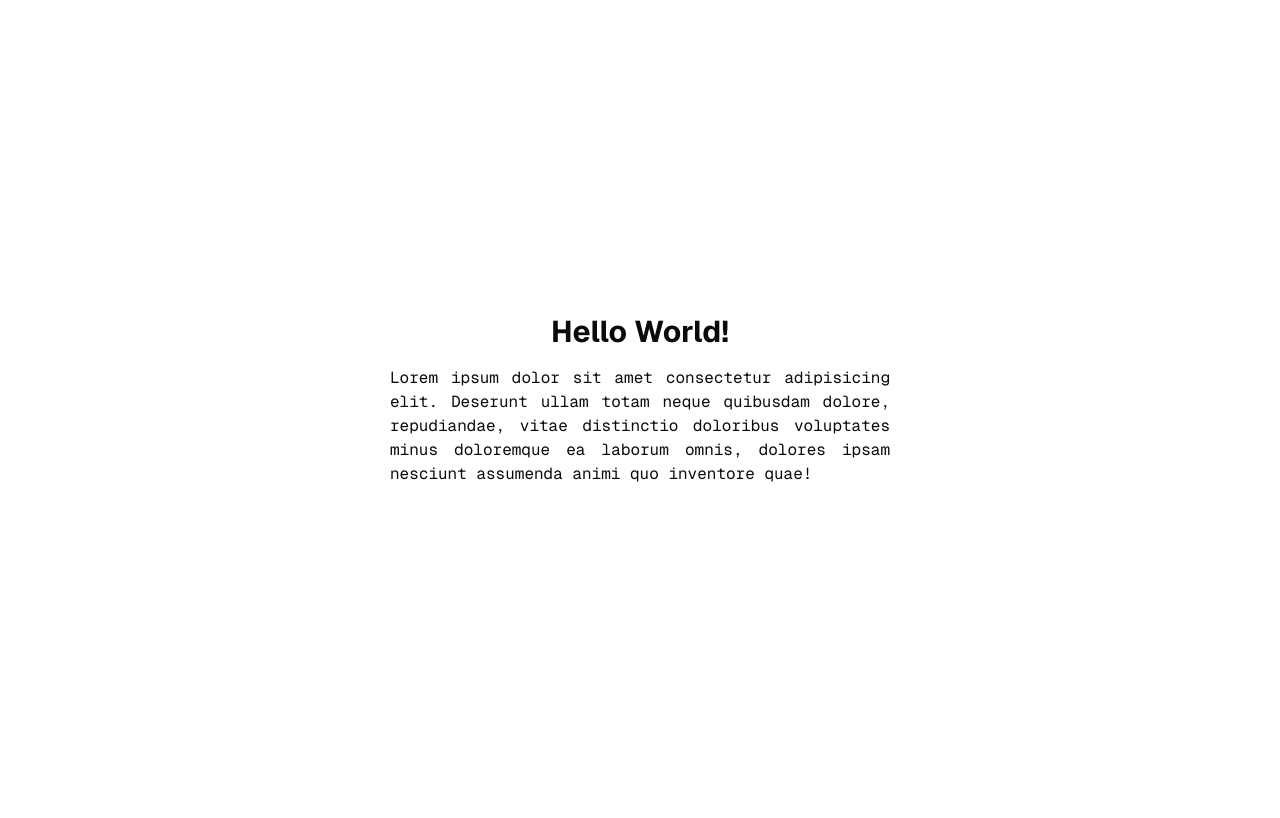
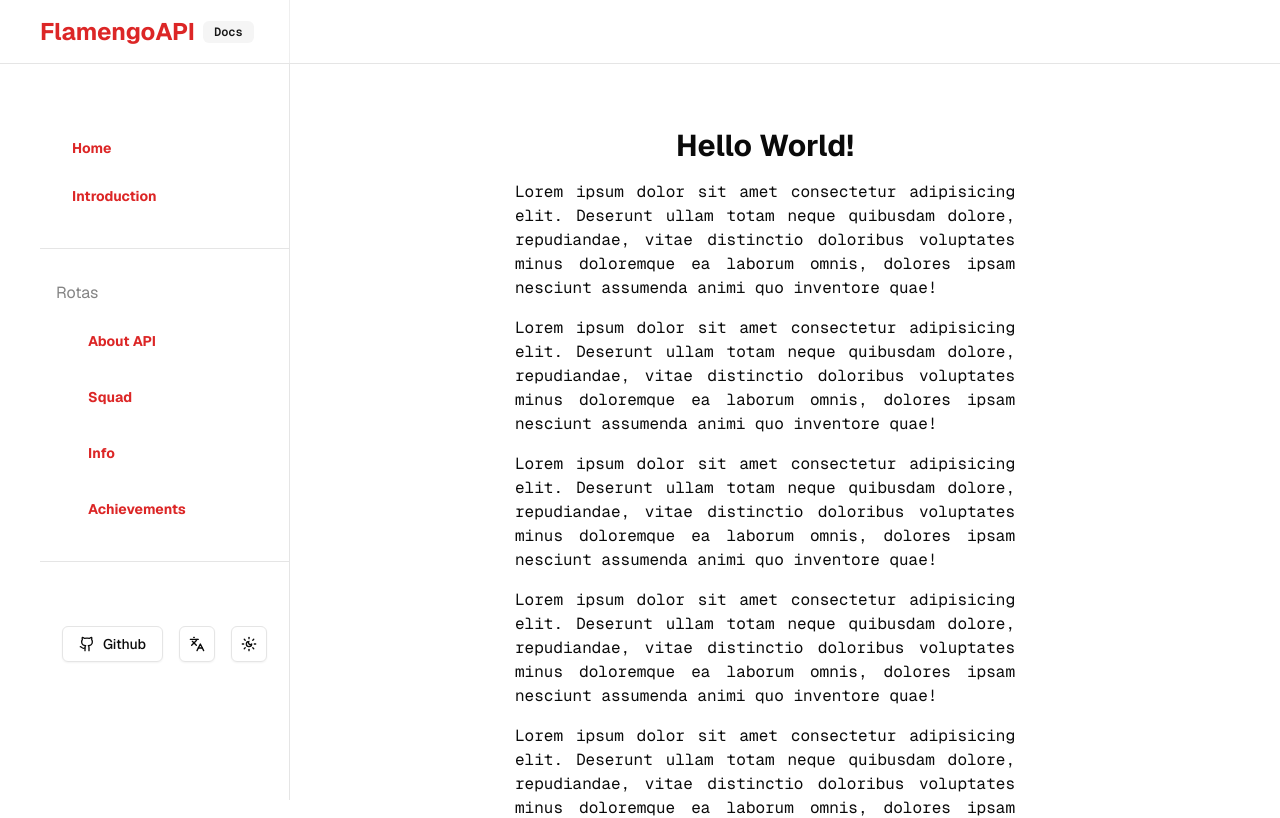
Before and after one commit to LuanFlorencioo/docs-flamengo-api, a Next.js app: page /en in a window 1280 px wide. Shown: the top 818 px of the page. Built offline with nearby package versions, Linux system fonts and the light colour scheme.

Commit message:
feat: add Header and Aside components

```diff
--- a/src/app/[locale]/layout.tsx
+++ b/src/app/[locale]/layout.tsx
@@ -1,3 +1,5 @@
+import { Aside } from "@/components/aside";
+import { Header } from "@/components/header";
 import { geistVariables } from "@/fonts/geist";
 import { isLocaleSupported } from "@/utils/isLocaleSupported";
 import type { Metadata } from "next";
@@ -31,7 +33,15 @@ export default async function RootLayout({
 		<html lang={locale} suppressHydrationWarning>
 			<body className={geistVariables}>
 				<NextIntlClientProvider messages={translations}>
-					<ThemeProvider>{children}</ThemeProvider>
+					<ThemeProvider>
+						<Header />
+
+						<div className="w-full max-w-[1200px] mx-auto flex relative">
+							<Aside />
+
+							{children}
+						</div>
+					</ThemeProvider>
 				</NextIntlClientProvider>
 			</body>
 		</html>
--- a/src/app/[locale]/page.tsx
+++ b/src/app/[locale]/page.tsx
@@ -1,7 +1,42 @@
 export default function Root() {
 	return (
-		<main className="w-full h-screen flex flex-col justify-center items-center gap-4">
+		<main className="w-full min-h-screen py-32 px-8 flex flex-col justify-center items-center gap-4">
 			<h1 className="font-sans font-bold text-3xl">Hello World!</h1>
+
+			<p className="w-full max-w-[500px] font-mono font-normal text-base text-justify">
+				Lorem ipsum dolor sit amet consectetur adipisicing elit. Deserunt ullam
+				totam neque quibusdam dolore, repudiandae, vitae distinctio doloribus
+				voluptates minus doloremque ea laborum omnis, dolores ipsam nesciunt
+				assumenda animi quo inventore quae!
+			</p>
+
+			<p className="w-full max-w-[500px] font-mono font-normal text-base text-justify">
+				Lorem ipsum dolor sit amet consectetur adipisicing elit. Deserunt ullam
+				totam neque quibusdam dolore, repudiandae, vitae distinctio doloribus
+				voluptates minus doloremque ea laborum omnis, dolores ipsam nesciunt
+				assumenda animi quo inventore quae!
+			</p>
+
+			<p className="w-full max-w-[500px] font-mono font-normal text-base text-justify">
+				Lorem ipsum dolor sit amet consectetur adipisicing elit. Deserunt ullam
+				totam neque quibusdam dolore, repudiandae, vitae distinctio doloribus
+				voluptates minus doloremque ea laborum omnis, dolores ipsam nesciunt
+				assumenda animi quo inventore quae!
+			</p>
+
+			<p className="w-full max-w-[500px] font-mono font-normal text-base text-justify">
+				Lorem ipsum dolor sit amet consectetur adipisicing elit. Deserunt ullam
+				totam neque quibusdam dolore, repudiandae, vitae distinctio doloribus
+				voluptates minus doloremque ea laborum omnis, dolores ipsam nesciunt
+				assumenda animi quo inventore quae!
+			</p>
+
+			<p className="w-full max-w-[500px] font-mono font-normal text-base text-justify">
+				Lorem ipsum dolor sit amet consectetur adipisicing elit. Deserunt ullam
+				totam neque quibusdam dolore, repudiandae, vitae distinctio doloribus
+				voluptates minus doloremque ea laborum omnis, dolores ipsam nesciunt
+				assumenda animi quo inventore quae!
+			</p>
 
 			<p className="w-full max-w-[500px] font-mono font-normal text-base text-justify">
 				Lorem ipsum dolor sit amet consectetur adipisicing elit. Deserunt ullam
--- /dev/null
+++ b/src/components/api-menu-nav/index.tsx
@@ -0,0 +1,31 @@
+"use client";
+
+import { apiRoutes } from "@/data/links";
+import { Link } from "@/i18n/routing";
+import { usePathname } from "next/navigation";
+import { Button } from "../ui/button";
+
+export function ApiMenuNav() {
+	const pathname = usePathname();
+	const currentLocale = pathname.slice(1, 3);
+	const links = apiRoutes.map((link) => {
+		const href = link.href;
+		const label = link.translations.find(
+			({ locale }) => locale === currentLocale,
+		)?.label;
+
+		return { href, label };
+	});
+
+	return (
+		<menu className="flex flex-col gap-4">
+			{links.map(({ href, label }) => (
+				<li key={label}>
+					<Button variant="link" size="lg" asChild className="font-bold">
+						<Link href={href}>{label}</Link>
+					</Button>
+				</li>
+			))}
+		</menu>
+	);
+}
--- /dev/null
+++ b/src/components/aside/index.tsx
@@ -0,0 +1,26 @@
+import { ApiMenuNav } from "../api-menu-nav";
+import { ConfigButtons } from "../config-buttons";
+import { DocMenuNav } from "../doc-menu-nav";
+import { Separator } from "../ui/separator";
+
+export function Aside() {
+	return (
+		<aside className="hidden md:block w-full max-w-[250px] h-screen pt-16 border-r sticky top-0 left-0">
+			<nav className="py-16 flex flex-col gap-8">
+				<DocMenuNav />
+
+				<Separator />
+
+				<div className="pl-4 flex flex-col gap-4">
+					<p className="opacity-50">Rotas</p>
+
+					<ApiMenuNav />
+				</div>
+
+				<Separator />
+			</nav>
+
+			<ConfigButtons />
+		</aside>
+	);
+}
--- /dev/null
+++ b/src/components/button-language/index.tsx
@@ -0,0 +1,27 @@
+import { Languages } from "lucide-react";
+import { Button } from "../ui/button";
+import {
+	DropdownMenu,
+	DropdownMenuContent,
+	DropdownMenuItem,
+	DropdownMenuLabel,
+	DropdownMenuTrigger,
+} from "../ui/dropdown-menu";
+
+export function ButtonLanguage() {
+	return (
+		<DropdownMenu>
+			<DropdownMenuTrigger asChild>
+				<Button variant="outline" size="icon">
+					<Languages />
+				</Button>
+			</DropdownMenuTrigger>
+
+			<DropdownMenuContent align="center">
+				<DropdownMenuLabel>Languages</DropdownMenuLabel>
+
+				<DropdownMenuItem>English</DropdownMenuItem>
+			</DropdownMenuContent>
+		</DropdownMenu>
+	);
+}
--- /dev/null
+++ b/src/components/button-theme/index.tsx
@@ -0,0 +1,28 @@
+import { SunMoon } from "lucide-react";
+import { Button } from "../ui/button";
+import {
+	DropdownMenu,
+	DropdownMenuContent,
+	DropdownMenuItem,
+	DropdownMenuLabel,
+	DropdownMenuTrigger,
+} from "../ui/dropdown-menu";
+
+export function ButtonTheme() {
+	return (
+		<DropdownMenu>
+			<DropdownMenuTrigger asChild>
+				<Button variant="outline" size="icon">
+					<SunMoon />
+				</Button>
+			</DropdownMenuTrigger>
+
+			<DropdownMenuContent align="center">
+				<DropdownMenuLabel>Themes</DropdownMenuLabel>
+				<DropdownMenuItem>Dark</DropdownMenuItem>
+				<DropdownMenuItem>Light</DropdownMenuItem>
+				<DropdownMenuItem>System</DropdownMenuItem>
+			</DropdownMenuContent>
+		</DropdownMenu>
+	);
+}
--- /dev/null
+++ b/src/components/config-buttons/index.tsx
@@ -0,0 +1,24 @@
+import { Github } from "lucide-react";
+import { ButtonLanguage } from "../button-language";
+import { ButtonTheme } from "../button-theme";
+import { Button } from "../ui/button";
+
+export function ConfigButtons() {
+	return (
+		<div className="w-full flex flex-wrap items-center justify-center gap-4">
+			<Button variant="outline" asChild>
+				<a
+					href="https://github.com/LuanFlorencioo/flamengo-api"
+					target="_blank"
+					rel="noreferrer"
+				>
+					<Github /> Github
+				</a>
+			</Button>
+
+			<ButtonLanguage />
+
+			<ButtonTheme />
+		</div>
+	);
+}
--- /dev/null
+++ b/src/components/doc-menu-nav/index.tsx
@@ -0,0 +1,31 @@
+"use client";
+
+import { docRoutes } from "@/data/links";
+import { Link } from "@/i18n/routing";
+import { usePathname } from "next/navigation";
+import { Button } from "../ui/button";
+
+export function DocMenuNav() {
+	const pathname = usePathname();
+	const currentLocale = pathname.slice(1, 3);
+	const links = docRoutes.map((link) => {
+		const href = link.href;
+		const label = link.translations.find(
+			({ locale }) => locale === currentLocale,
+		)?.label;
+
+		return { href, label };
+	});
+
+	return (
+		<menu className="flex flex-col gap-2">
+			{links.map(({ href, label }) => (
+				<li key={label}>
+					<Button variant="link" size="lg" asChild className="font-bold">
+						<Link href={href}>{label}</Link>
+					</Button>
+				</li>
+			))}
+		</menu>
+	);
+}
--- /dev/null
+++ b/src/components/header/index.tsx
@@ -0,0 +1,66 @@
+import { Menu } from "lucide-react";
+import { ApiMenuNav } from "../api-menu-nav";
+import { ConfigButtons } from "../config-buttons";
+import { DocMenuNav } from "../doc-menu-nav";
+import { Badge } from "../ui/badge";
+import { Button } from "../ui/button";
+import { Separator } from "../ui/separator";
+import {
+	Sheet,
+	SheetContent,
+	SheetDescription,
+	SheetFooter,
+	SheetHeader,
+	SheetTitle,
+	SheetTrigger,
+} from "../ui/sheet";
+
+export function Header() {
+	return (
+		<header className="w-full h-16 px-4 border-b fixed top-0 left-0 backdrop-blur-3xl z-20">
+			<div className="w-full max-w-[1200px] h-full mx-auto flex items-center gap-8">
+				<Sheet>
+					<SheetTrigger asChild>
+						<Button variant="outline" size="icon" className="md:hidden">
+							<Menu />
+						</Button>
+					</SheetTrigger>
+
+					<SheetContent side="left">
+						<SheetHeader>
+							<SheetTitle>Tópicos</SheetTitle>
+
+							<SheetDescription />
+						</SheetHeader>
+
+						<nav className="pt-16 pb-8 flex flex-col gap-8">
+							<DocMenuNav />
+
+							<Separator />
+
+							<div className="flex flex-col gap-4">
+								<p className="opacity-50">Rotas</p>
+
+								<ApiMenuNav />
+							</div>
+
+							<Separator />
+						</nav>
+
+						<SheetFooter>
+							<ConfigButtons />
+						</SheetFooter>
+					</SheetContent>
+				</Sheet>
+
+				<div className="flex items-center gap-2">
+					<p className="font-bold text-2xl text-primary">FlamengoAPI</p>
+
+					<Badge variant="secondary" className="font-mono">
+						Docs
+					</Badge>
+				</div>
+			</div>
+		</header>
+	);
+}
--- /dev/null
+++ b/src/data/links.ts
@@ -0,0 +1,48 @@
+type Link = {
+	href: string;
+	routeReference: "api" | "doc";
+	translations: {
+		locale: string;
+		label: string;
+	}[];
+};
+
+const links: Link[] = [
+	{
+		href: "/",
+		routeReference: "doc",
+		translations: [{ locale: "en", label: "Home" }],
+	},
+	{
+		href: "/introduction",
+		routeReference: "doc",
+		translations: [{ locale: "en", label: "Introduction" }],
+	},
+	{
+		href: "/route/api",
+		routeReference: "api",
+		translations: [{ locale: "en", label: "About API" }],
+	},
+	{
+		href: "/route/squad",
+		routeReference: "api",
+		translations: [{ locale: "en", label: "Squad" }],
+	},
+	{
+		href: "/route/info",
+		routeReference: "api",
+		translations: [{ locale: "en", label: "Info" }],
+	},
+	{
+		href: "/route/achievements",
+		routeReference: "api",
+		translations: [{ locale: "en", label: "Achievements" }],
+	},
+];
+
+export const apiRoutes: Link[] = links.filter(
+	(link) => link.routeReference === "api",
+);
+export const docRoutes: Link[] = links.filter(
+	(link) => link.routeReference === "doc",
+);
```
